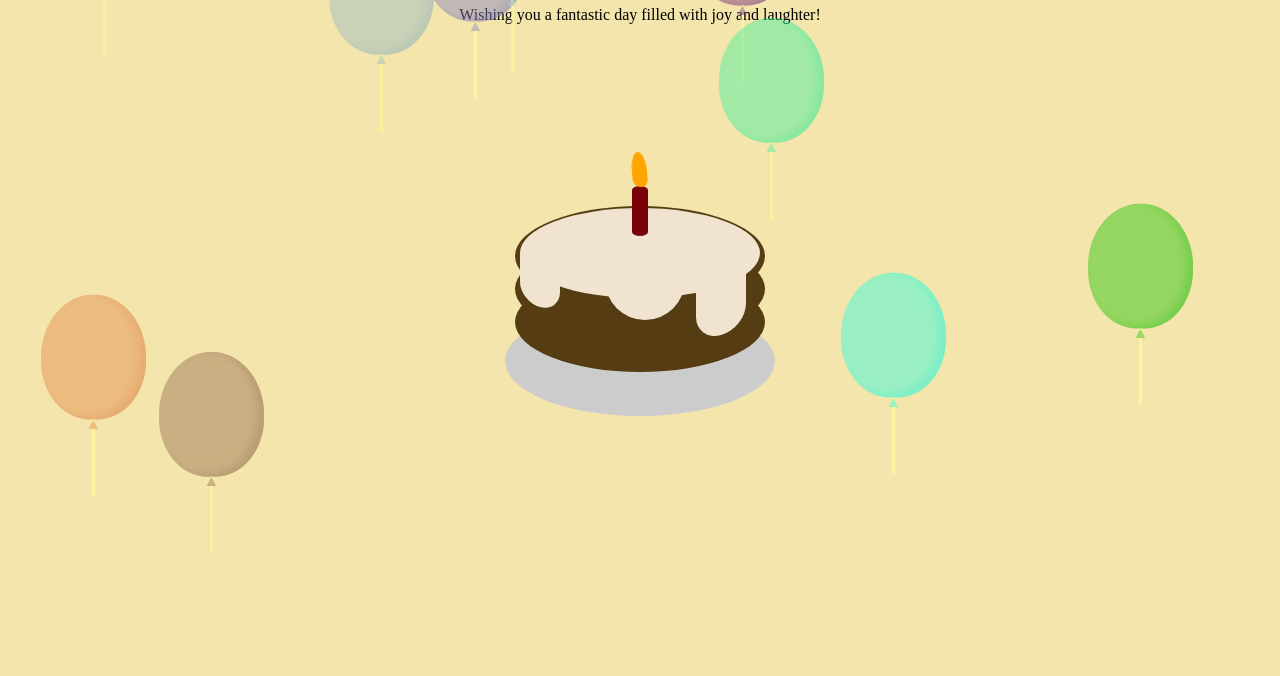
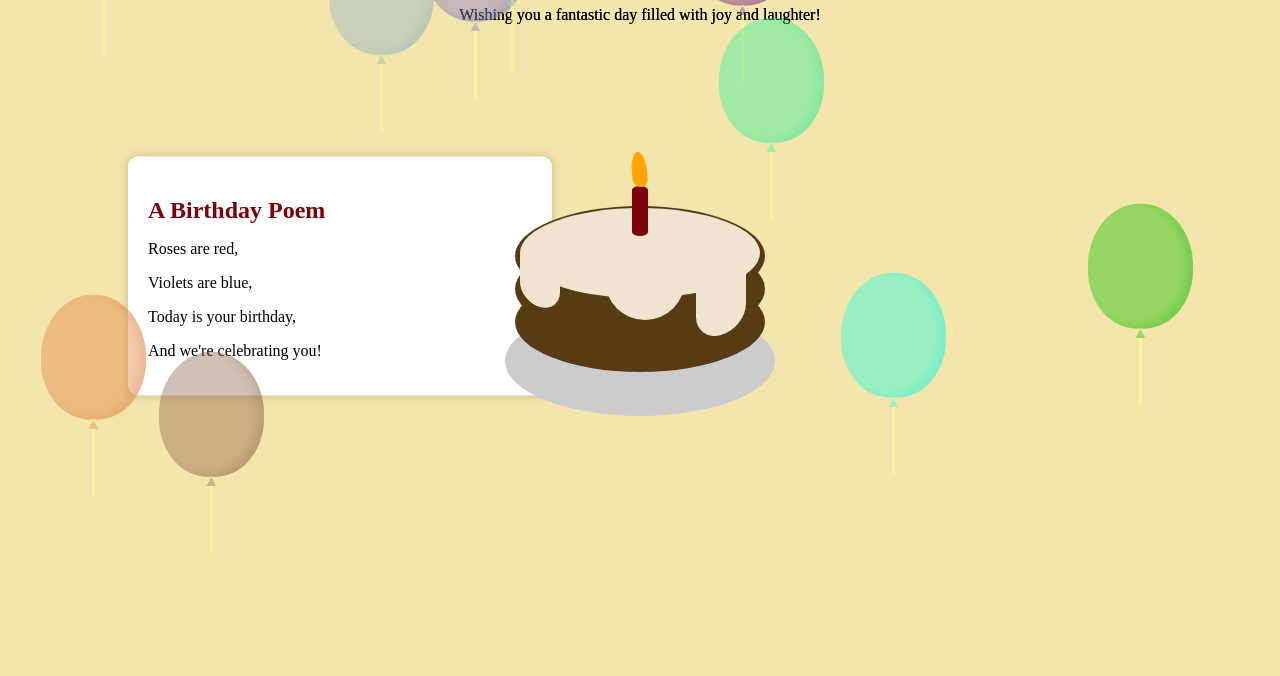
Before and after one commit to Miata-MVF/my-brithday-website, a plain HTML site: page index.html in a window 1280 px wide. Shown: the part 124-800 px from the top of the page. Drawn offline with Linux system fonts and the light colour scheme.

Commit message:
Update index.html

```diff
--- a/index.html
+++ b/index.html
@@ -228,9 +228,41 @@
                 0 0 80px rgba(orange, 0.5);
         }
     }
+    .poem {
+    position: absolute;
+    top: 50%;
+    left: 10%;
+    transform: translateY(-50%);
+    width: 30%;
+    text-align: left;
+    padding: 20px;
+    background-color: #FFF;
+    border-radius: 10px;
+    box-shadow: 0 0 10px rgba(0, 0, 0, 0.2);
+}
+
+.poem h2 {
+    color: #7B020B; /* Match with candle color */
+    font-size: 24px;
+    margin-bottom: 10px;
+}
+
 </style>
 </head>
 <body>
+
+<div id="birthdayMessage">
+    <h1>Happy Birthday!</h1>
+    <p>Wishing you a fantastic day filled with joy and laughter!</p>
+</div>
+<div class="poem">
+    <h2>A Birthday Poem</h2>
+    <p>Roses are red,</p>
+    <p>Violets are blue,</p>
+    <p>Today is your birthday,</p>
+    <p>And we're celebrating you!</p>
+</div>
+
 <div id="birthdayMessage">
     <h1>Happy Birthday!</h1>
     <p>Wishing you a fantastic day filled with joy and laughter!</p>
```
